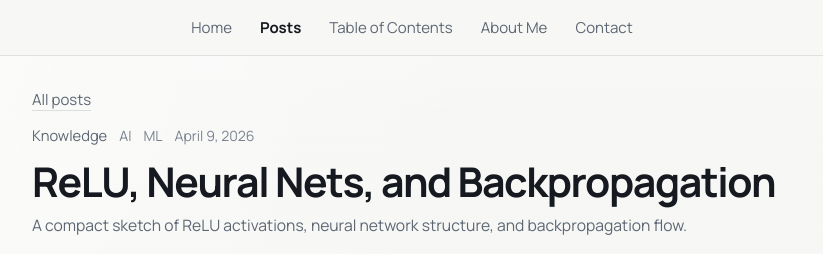
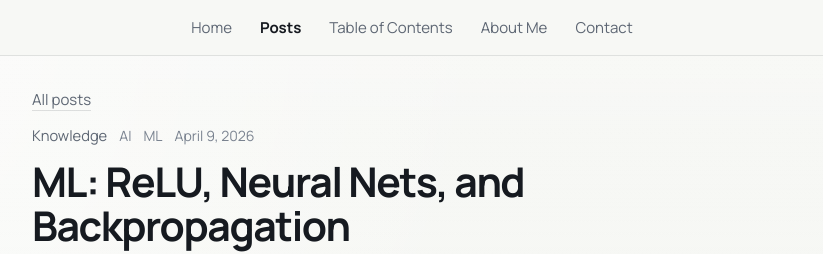
Before and after one commit to TheAlanWang/TheAlanWang.github.io, an Eleventy site: page src/posts/knowledge/ai/relu-nnet-backpropagation.md in a window 1280 px wide. Shown: the top 254 px of the page, without its empty margins (228-1051 px from the left). Built offline with nearby package versions, Linux system fonts and the light colour scheme; Eleventy itself is replaced by a stand-in of ours; files that its build step writes are made by us from their sources.

Commit message:
Add "ML:" prefix to ReLU/backprop post title
Matches the "TOPIC: ..." title convention used on the VLM basics
post, and lines up with the post's existing ML topic tag.

```diff
--- a/src/posts/knowledge/ai/relu-nnet-backpropagation.md
+++ b/src/posts/knowledge/ai/relu-nnet-backpropagation.md
@@ -1,6 +1,6 @@
 ---
 layout: layouts/post.njk
-title: ReLU, Neural Nets, and Backpropagation
+title: "ML: ReLU, Neural Nets, and Backpropagation"
 description: A compact sketch of ReLU activations, neural network structure, and backpropagation flow.
 excerpt: A compact sketch of ReLU activations, neural network structure, and backpropagation flow.
 date: 2026-04-09
```
